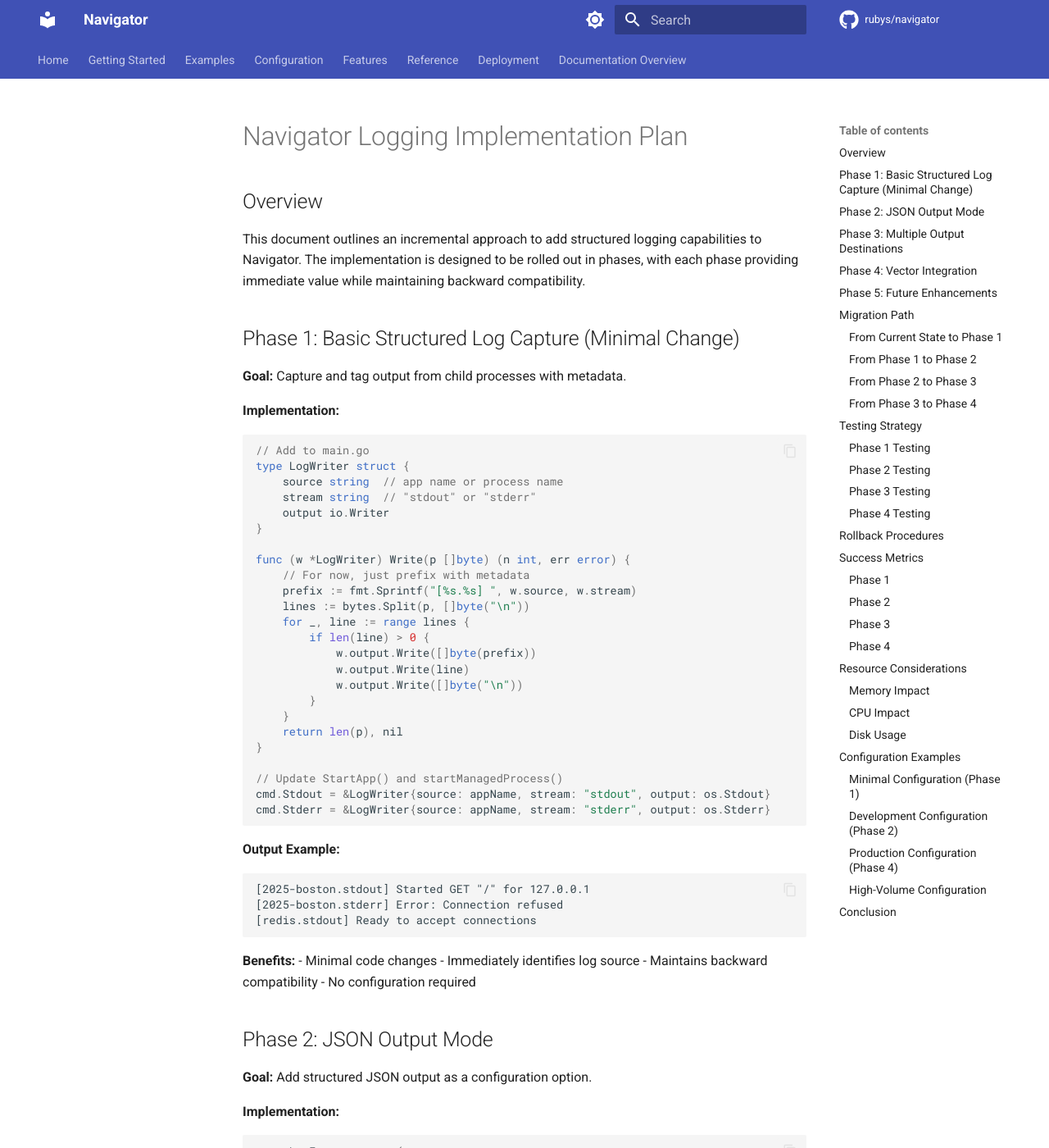
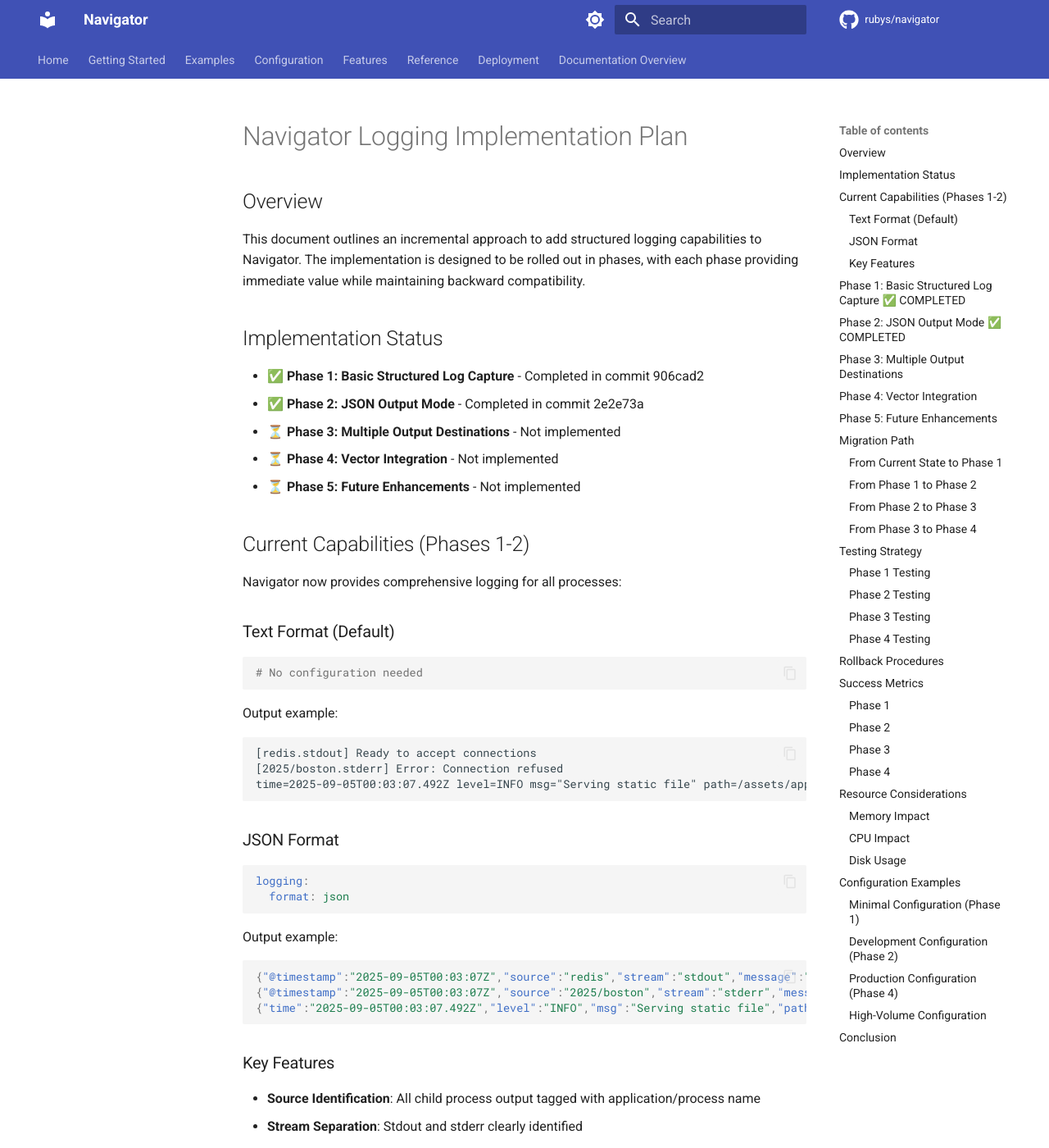
Before and after one commit to rubys/navigator, an MkDocs documentation site: the page built from docs/logging-implementation-plan.md, in a window 1280 px wide and 1400 px high. Shown: the whole window at 82% size. Built offline with MkDocs 1.6.1 and Material for MkDocs 9.7.7, drawn with Linux system fonts in a browser that asks for light colours; comment, search, counter and statistics services are not loaded; some of the changed text lies outside the part shown.

Commit message:
Update documentation to reflect Phase 2 logging completion
Update both CLAUDE.md and logging implementation plan to reflect the current
status of the structured logging system:

CLAUDE.md changes:
- Updated structured logging description to mention JSON format capability
- Added current status (Phases 1-2 complete)
- Referenced implementation plan for complete details

docs/logging-implementation-plan.md changes:
- Added implementation status section showing completed phases
- Added current capabilities section with text/JSON format examples
- Updated Phase 1 and 2 headers to show completion status
- Added key learning about restart requirement for Navigator's own logs
- Provided practical usage examples for both text and JSON formats

Both documents now accurately reflect Navigator's comprehensive structured
logging capabilities with configurable output formats.

🤖 Generated with [Claude Code](https://claude.ai/code)

Co-Authored-By: Claude <noreply@anthropic.com>

````diff
--- a/docs/logging-implementation-plan.md
+++ b/docs/logging-implementation-plan.md
@@ -4,9 +4,53 @@
 
 This document outlines an incremental approach to add structured logging capabilities to Navigator. The implementation is designed to be rolled out in phases, with each phase providing immediate value while maintaining backward compatibility.
 
-## Phase 1: Basic Structured Log Capture (Minimal Change)
+## Implementation Status
+
+- ✅ **Phase 1: Basic Structured Log Capture** - Completed in commit 906cad2
+- ✅ **Phase 2: JSON Output Mode** - Completed in commit 2e2e73a
+- ⏳ **Phase 3: Multiple Output Destinations** - Not implemented
+- ⏳ **Phase 4: Vector Integration** - Not implemented
+- ⏳ **Phase 5: Future Enhancements** - Not implemented
+
+## Current Capabilities (Phases 1-2)
+
+Navigator now provides comprehensive logging for all processes:
+
+### Text Format (Default)
+```yaml
+# No configuration needed
+```
+Output example:
+```
+[redis.stdout] Ready to accept connections
+[2025/boston.stderr] Error: Connection refused
+time=2025-09-05T00:03:07.492Z level=INFO msg="Serving static file" path=/assets/app.js
+```
+
+### JSON Format
+```yaml
+logging:
+  format: json
+```
+Output example:
+```json
+{"@timestamp":"2025-09-05T00:03:07Z","source":"redis","stream":"stdout","message":"Ready to accept connections"}
+{"@timestamp":"2025-09-05T00:03:07Z","source":"2025/boston","stream":"stderr","message":"Error: Connection refused","tenant":"boston"}
+{"time":"2025-09-05T00:03:07.492Z","level":"INFO","msg":"Serving static file","path":"/assets/app.js"}
+```
+
+### Key Features
+- **Source Identification**: All child process output tagged with application/process name
+- **Stream Separation**: Stdout and stderr clearly identified
+- **Tenant Context**: Multi-tenant applications include tenant information in JSON logs
+- **Consistent Format**: Navigator's own logs and child process logs use same format when JSON is enabled
+- **Zero Application Changes**: Works with any framework (Rails, Django, Node.js, etc.)
+
+## Phase 1: Basic Structured Log Capture ✅ COMPLETED
 
 **Goal:** Capture and tag output from child processes with metadata.
+
+**Status:** Completed in commit 906cad2
 
 **Implementation:**
 
@@ -50,11 +94,23 @@ cmd.Stderr = &LogWriter{source: appName, stream: "stderr", output: os.Stderr}
 - Maintains backward compatibility
 - No configuration required
 
-## Phase 2: JSON Output Mode
+## Phase 2: JSON Output Mode ✅ COMPLETED
 
 **Goal:** Add structured JSON output as a configuration option.
 
-**Implementation:**
+**Status:** Completed in commit 2e2e73a
+
+**Key Changes Made:**
+- Added `LogConfig` struct with `format` field
+- Created `JSONLogWriter` and `LogEntry` for structured output
+- Updated YAML parser to support `logging:` configuration section
+- Navigator's slog switches to JSON format after config load
+- Both managed processes and web apps use appropriate format based on config
+- Added tenant extraction from environment variables
+
+**Key Learning:** Logging format is set at startup for Navigator's own logs. Changing the format requires a restart, not just config reload, because the HTTP server and other components continue using their initial logger format.
+
+**Original Implementation Plan:**
 
 ```go
 type LogEntry struct {
````
Also changed, not shown: CLAUDE.md (+3 -2 lines).
